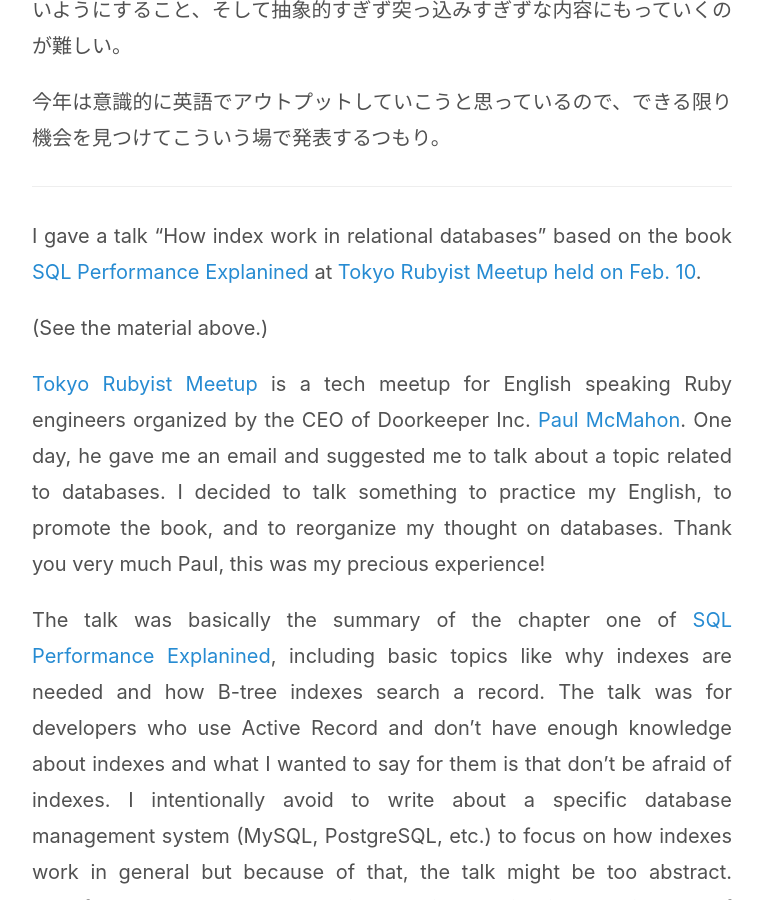
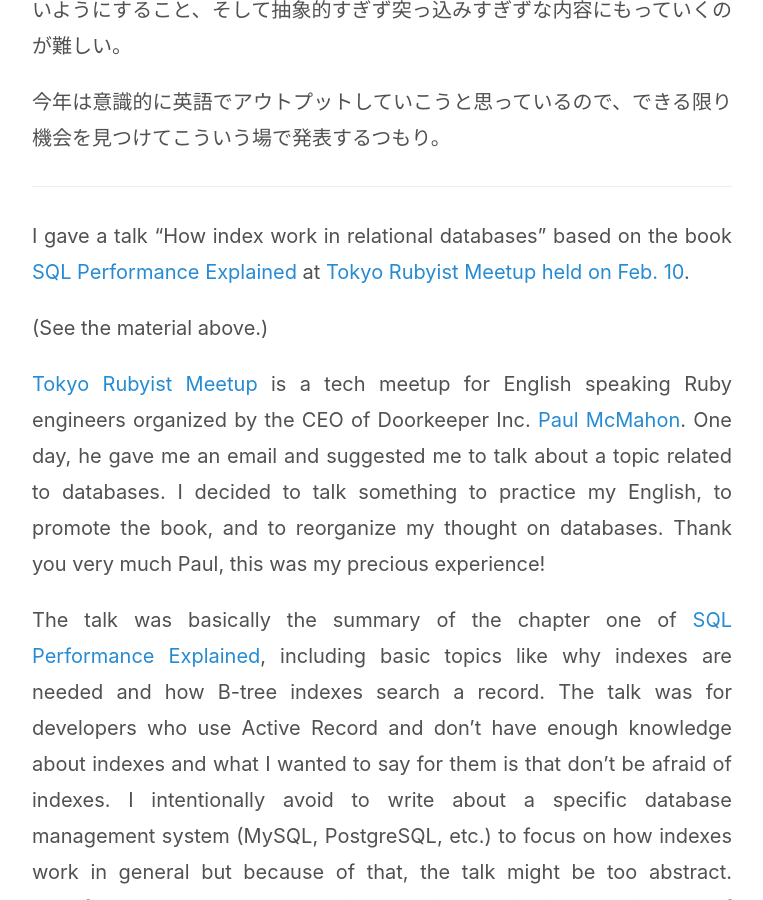
Before and after one commit to doublemarket/b.l0g.jp, a Jekyll site: the page built from _posts/2017-02-12-giving-a-talk-at-trbmeetup.md, in a window 1280 px wide and 900 px high, scrolled down 1269 px. Shown: the whole window, without its empty margins (258-1021 px from the left). Built offline with Jekyll 4.4.1, drawn with Linux system fonts in a browser that asks for light colours.

Commit message:
Update 2017-02-12-giving-a-talk-at-trbmeetup.md

```diff
--- a/_posts/2017-02-12-giving-a-talk-at-trbmeetup.md
+++ b/_posts/2017-02-12-giving-a-talk-at-trbmeetup.md
@@ -20,12 +20,12 @@
 
 ---
 
-I gave a talk "How index work in relational databases" based on the book [SQL Performance Explanined](http://sql-performance-explained.jp/) at [Tokyo Rubyist Meetup held on Feb. 10](https://trbmeetup.doorkeeper.jp/events/56308).
+I gave a talk "How index work in relational databases" based on the book [SQL Performance Explained](http://sql-performance-explained.jp/) at [Tokyo Rubyist Meetup held on Feb. 10](https://trbmeetup.doorkeeper.jp/events/56308).
 
 (See the material above.)
 
 [Tokyo Rubyist Meetup](https://trbmeetup.doorkeeper.jp/) is a tech meetup for English speaking Ruby engineers organized by the CEO of Doorkeeper Inc. [Paul McMahon](https://www.doorkeeper.jp/team/paul). One day, he gave me an email and suggested me to talk about a topic related to databases. I decided to talk something to practice my English, to promote the book, and to reorganize my thought on databases. Thank you very much Paul, this was my precious experience!
 
-The talk was basically the summary of the chapter one of [SQL Performance Explanined](http://sql-performance-explained.com/), including basic topics like why indexes are needed and how B-tree indexes search a record. The talk was for developers who use Active Record and don't have enough knowledge about indexes and what I wanted to say for them is that don't be afraid of indexes. I intentionally avoid to write about a specific database management system (MySQL, PostgreSQL, etc.) to focus on how indexes work in general but because of that, the talk might be too abstract. Hopefully, the talk was a good introduction to dive into the internal of databases for attendees.
+The talk was basically the summary of the chapter one of [SQL Performance Explained](http://sql-performance-explained.com/), including basic topics like why indexes are needed and how B-tree indexes search a record. The talk was for developers who use Active Record and don't have enough knowledge about indexes and what I wanted to say for them is that don't be afraid of indexes. I intentionally avoid to write about a specific database management system (MySQL, PostgreSQL, etc.) to focus on how indexes work in general but because of that, the talk might be too abstract. Hopefully, the talk was a good introduction to dive into the internal of databases for attendees.
 
 I'm going to talk at some more events in this year to improve my English skill.
```
